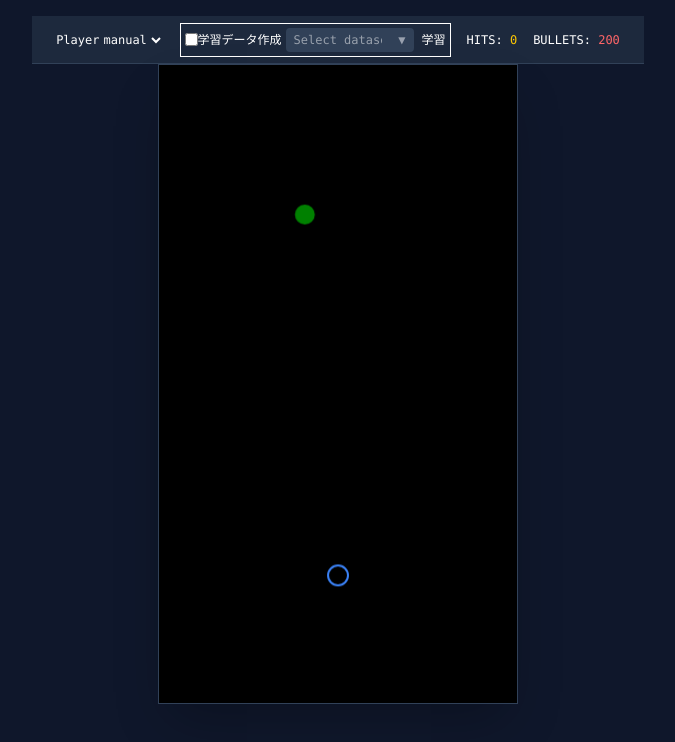
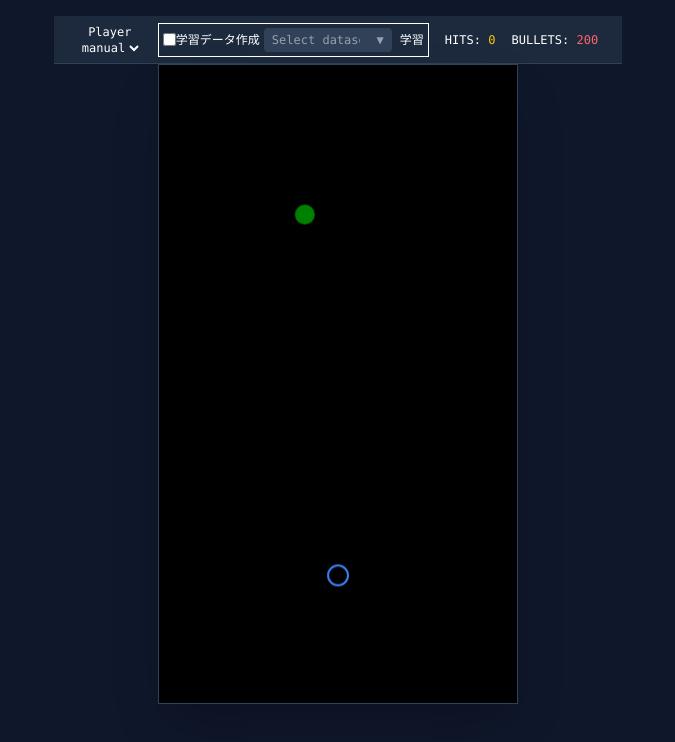
Before and after one commit to toyohisa2nakada/sniper-app, a React (Vite) app: page / in a window 1280 px wide. Shown: the top 742 px of the page, without its empty margins (302-977 px from the left). Built offline with nearby package versions, Linux system fonts and the light colour scheme.

Commit message:
headerのレイアウトを少し修正

```diff
--- a/src/components/GameCanvas.tsx
+++ b/src/components/GameCanvas.tsx
@@ -227,7 +227,7 @@ export default function GameCanvas() {
     return (
         <main className="flex flex-col items-center justify-center p-4">
             <header className="h-12 bg-slate-800 text-white flex items-center justify-between px-6 border-b border-slate-700 gap-4 font-mono text-xs">
-                <div className="flex items-center gap-0 bg-inherit">
+                <div className="flex flex-col items-center bg-inherit">
                     <label htmlFor="agent-select">Player</label>
                     <select
                         id="agent-select"
```
